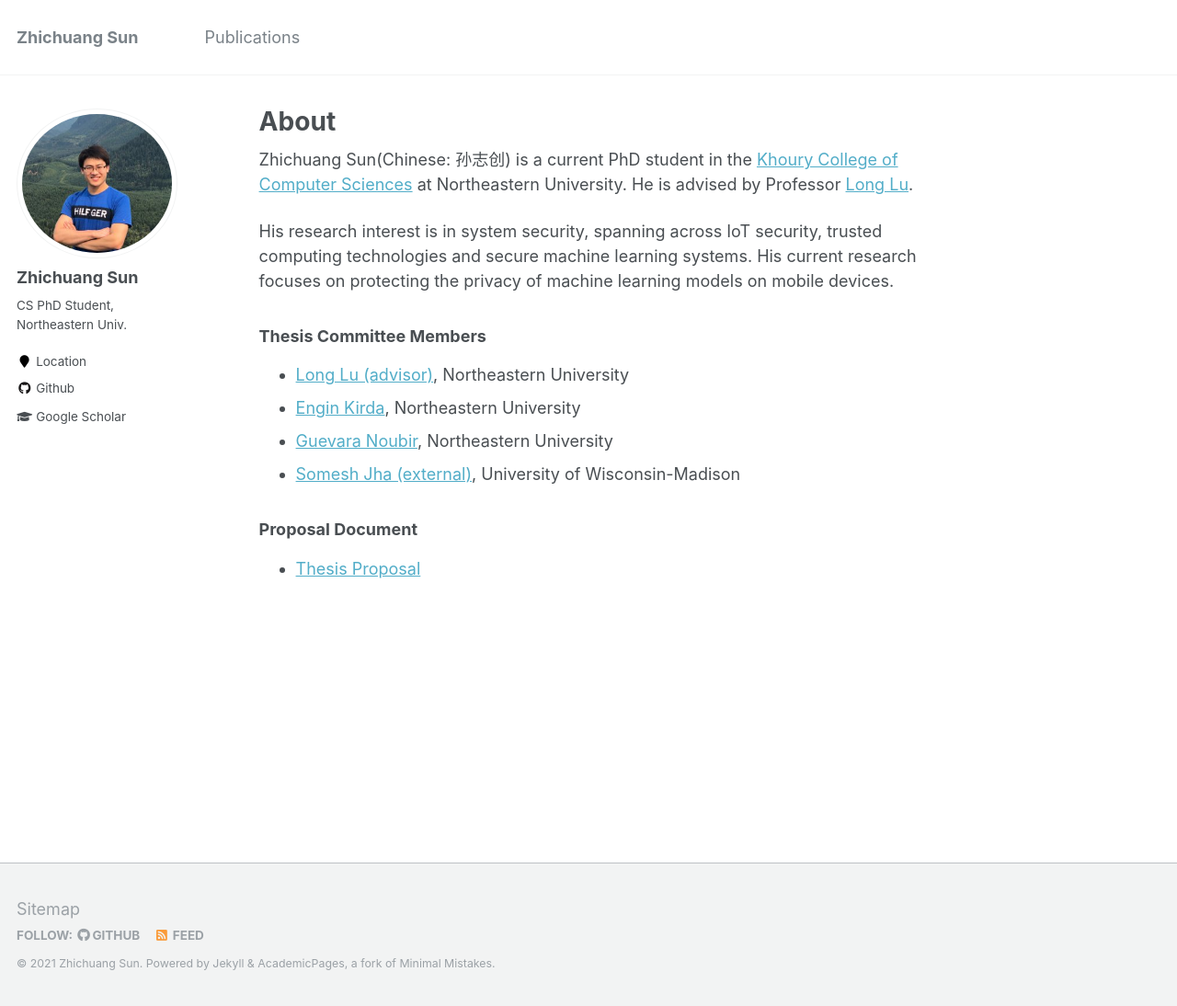
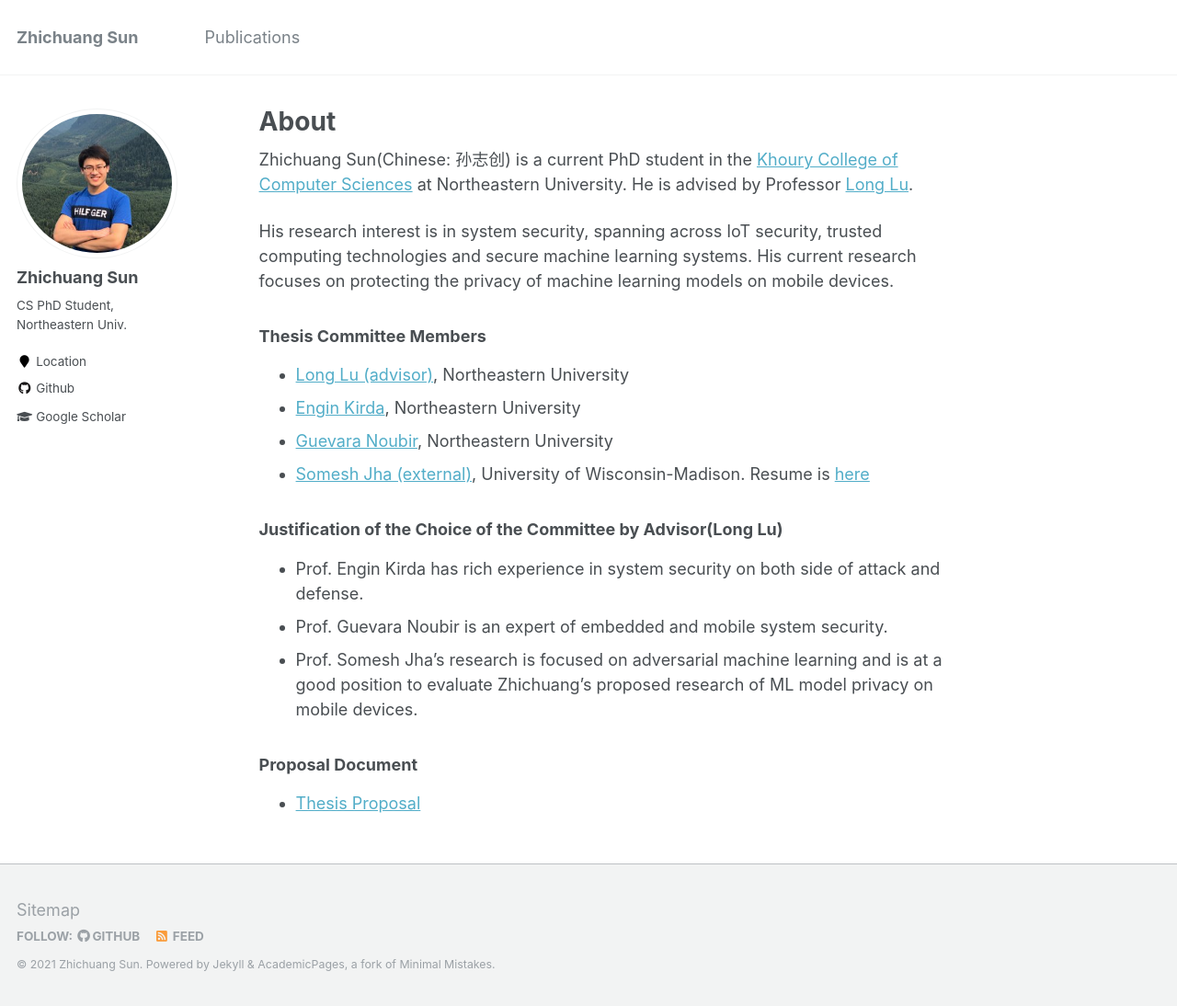
Before and after one commit to sunzc/sunzc.github.io, a Jekyll site: the page built from _pages/about.md, in a window 1280 px wide and 1094 px high. Shown: the whole window at 92% size. Built offline with Jekyll 4.4.1, drawn with Linux system fonts in a browser that asks for light colours.

Commit message:
update
Signed-off-by: Zhichuang Sun <sunzc522@gmail.com>

```diff
--- a/_pages/about.md
+++ b/_pages/about.md
@@ -19,7 +19,12 @@ His current research focuses on protecting the privacy of machine learning model
 - [Long Lu (advisor)](https://www.longlu.org/), Northeastern University
 - [Engin Kirda](http://www.ccs.neu.edu/home/ek/), Northeastern University
 - [Guevara Noubir](http://www.ccs.neu.edu/home/noubir/), Northeastern University
-- [Somesh Jha (external)](http://pages.cs.wisc.edu/~jha/), University of Wisconsin-Madison
+- [Somesh Jha (external)](http://pages.cs.wisc.edu/~jha/), University of Wisconsin-Madison. Resume is [here](http://sunzc.github.io/files/somesh.pdf)
+
+### Justification of the Choice of the Committee by Advisor(Long Lu)
+- Prof. Engin Kirda has rich experience in system security on both side of attack and defense.
+- Prof. Guevara Noubir is an expert of embedded and mobile system security.
+- Prof. Somesh Jha's research is focused on adversarial machine learning and is at a good position to evaluate Zhichuang's proposed research of ML model privacy on mobile devices.
 
 ### Proposal Document
 - [Thesis Proposal](http://sunzc.github.io/files/zhichuang_proposal.pdf)
```
Also changed, not shown: 1 other file.
